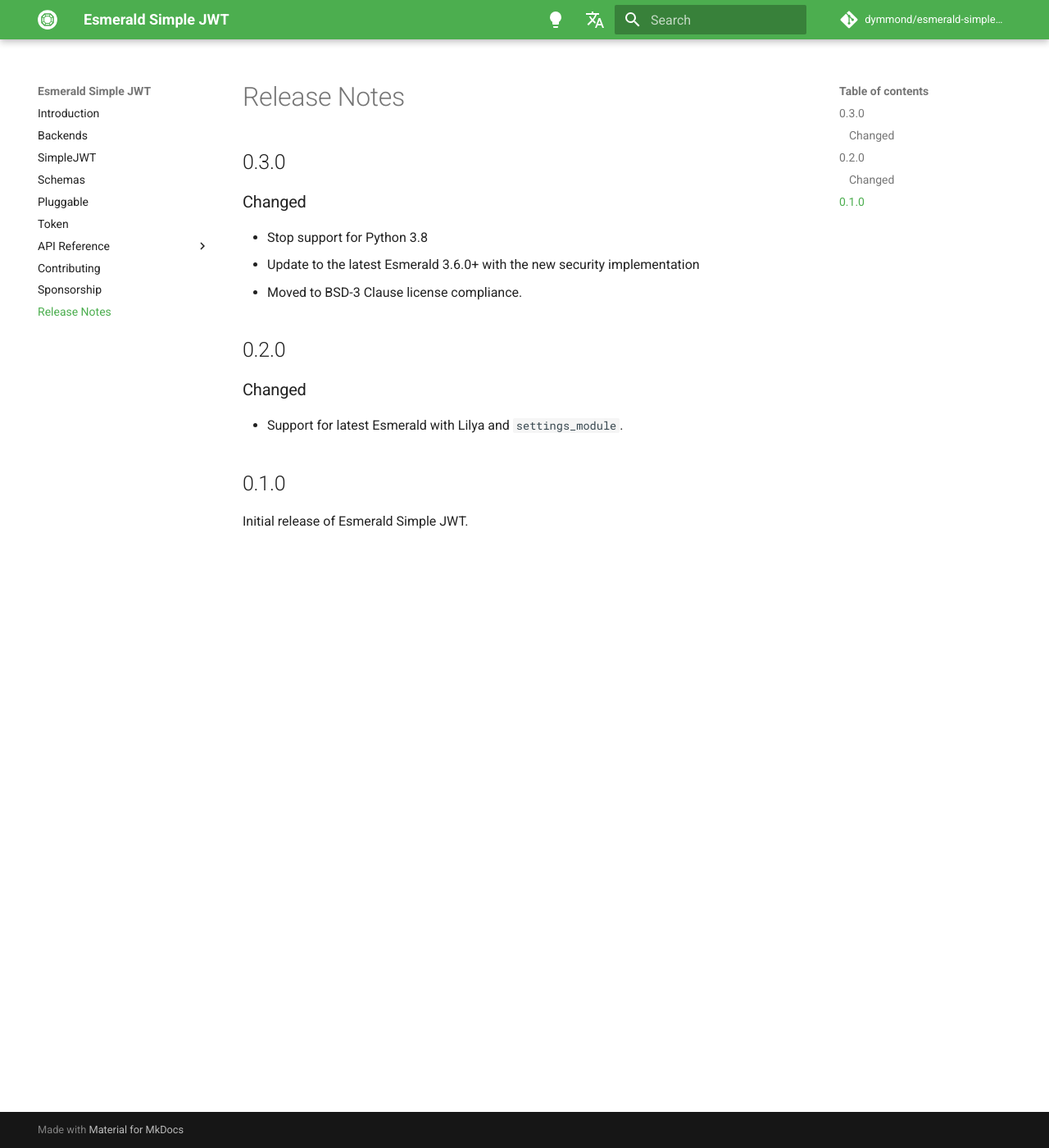
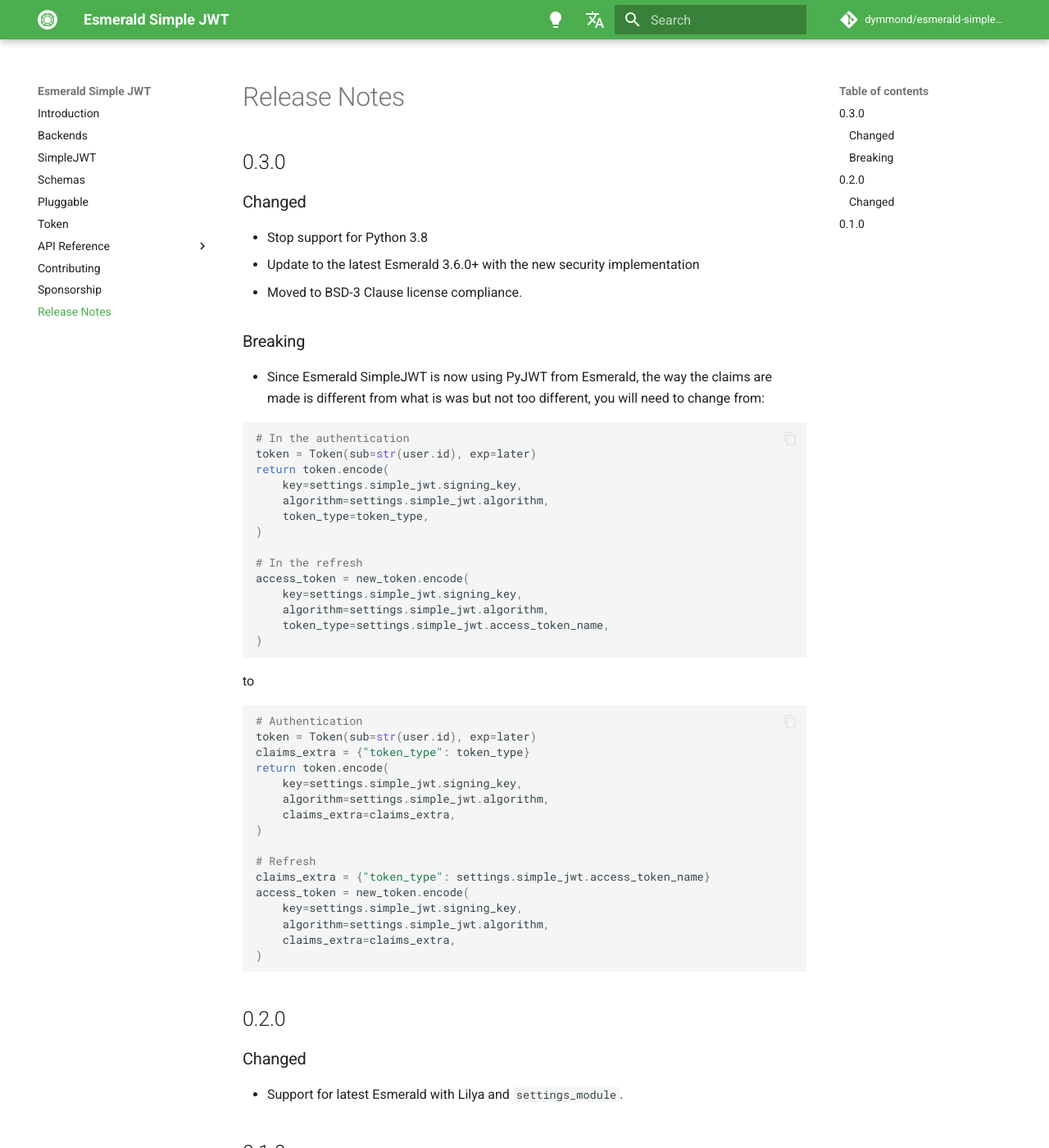
Before and after one commit to dymmond/esmerald-simple-jwt, an MkDocs documentation site: the page built from docs/release-notes.md, in a window 1280 px wide and 1400 px high. Shown: the whole window at 82% size. Built offline with MkDocs 1.6.1 and Material for MkDocs 9.7.7, drawn with Linux system fonts in a browser that asks for light colours; comment, search, counter and statistics services are not loaded.

````diff
--- a/docs/release-notes.md
+++ b/docs/release-notes.md
@@ -8,6 +8,49 @@
 - Update to the latest Esmerald 3.6.0+ with the new security implementation
 - Moved to BSD-3 Clause license compliance.
 
+### Breaking
+
+- Since Esmerald SimpleJWT is now using PyJWT from Esmerald, the way the claims are made is different
+from what is was but not too different, you will need to change from:
+
+```python
+# In the authentication
+token = Token(sub=str(user.id), exp=later)
+return token.encode(
+    key=settings.simple_jwt.signing_key,
+    algorithm=settings.simple_jwt.algorithm,
+    token_type=token_type,
+)
+
+# In the refresh
+access_token = new_token.encode(
+    key=settings.simple_jwt.signing_key,
+    algorithm=settings.simple_jwt.algorithm,
+    token_type=settings.simple_jwt.access_token_name,
+)
+```
+
+to
+
+```python
+# Authentication
+token = Token(sub=str(user.id), exp=later)
+claims_extra = {"token_type": token_type}
+return token.encode(
+    key=settings.simple_jwt.signing_key,
+    algorithm=settings.simple_jwt.algorithm,
+    claims_extra=claims_extra,
+)
+
+# Refresh
+claims_extra = {"token_type": settings.simple_jwt.access_token_name}
+access_token = new_token.encode(
+    key=settings.simple_jwt.signing_key,
+    algorithm=settings.simple_jwt.algorithm,
+    claims_extra=claims_extra,
+)
+```
+
 ## 0.2.0
 
 ### Changed
````
Also changed, not shown: 7 other files.
